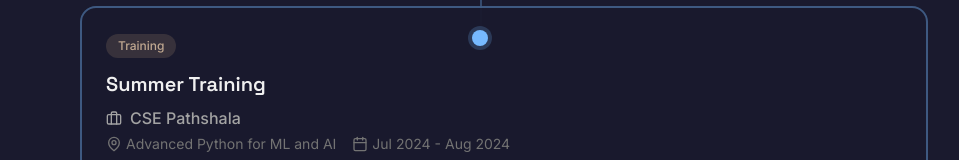
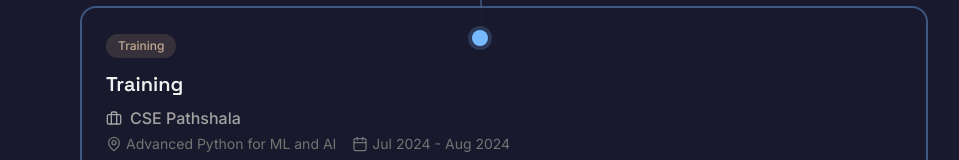
Before and after one commit to Dhruv852/portfolio-website, a React (Vite) app: page / in a window 1280 px wide. Shown: the part 5297-5457 px from the top of the page, without its empty margins (160-1119 px from the left). Built offline with nearby package versions, Linux system fonts and the light colour scheme.

Commit message:
update project links

```diff
--- a/src/data/experience.js
+++ b/src/data/experience.js
@@ -22,7 +22,7 @@ export const experience = [
     {
         id: 2,
         type: 'training',
-        role: 'Summer Training',
+        role: 'Training',
         organization: 'CSE Pathshala',
         location: 'Advanced Python for ML and AI',
         duration: 'Jul 2024 - Aug 2024',
--- a/src/data/projects.js
+++ b/src/data/projects.js
@@ -10,7 +10,7 @@ export const projects = [
             'Improved user engagement by 60% with prediction history and AI insights'
         ],
         techStack: ['Django', 'SQL', 'TensorFlow', 'SMOTE', 'Gemini API', 'Python'],
-        githubUrl: '', // Add your GitHub URL here
+        githubUrl: 'https://github.com/Dhruv852/HealthOracle',
         liveUrl: 'https://healthoracle-d1hx.onrender.com/',
         featured: true,
         date: 'Dec 2024 - Jan 2025'
@@ -26,7 +26,7 @@ export const projects = [
             'Streamlined communication between developers and testers'
         ],
         techStack: ['Flutter', 'Sepolia', 'Metamask API', 'ERC20', 'Machine Learning', 'Blockchain'],
-        githubUrl: '', // Add your GitHub URL here
+        githubUrl: 'https://github.com/Dhruv852/KrishiMitr',
         liveUrl: '',
         featured: true,
         date: 'Oct 2024'
```
